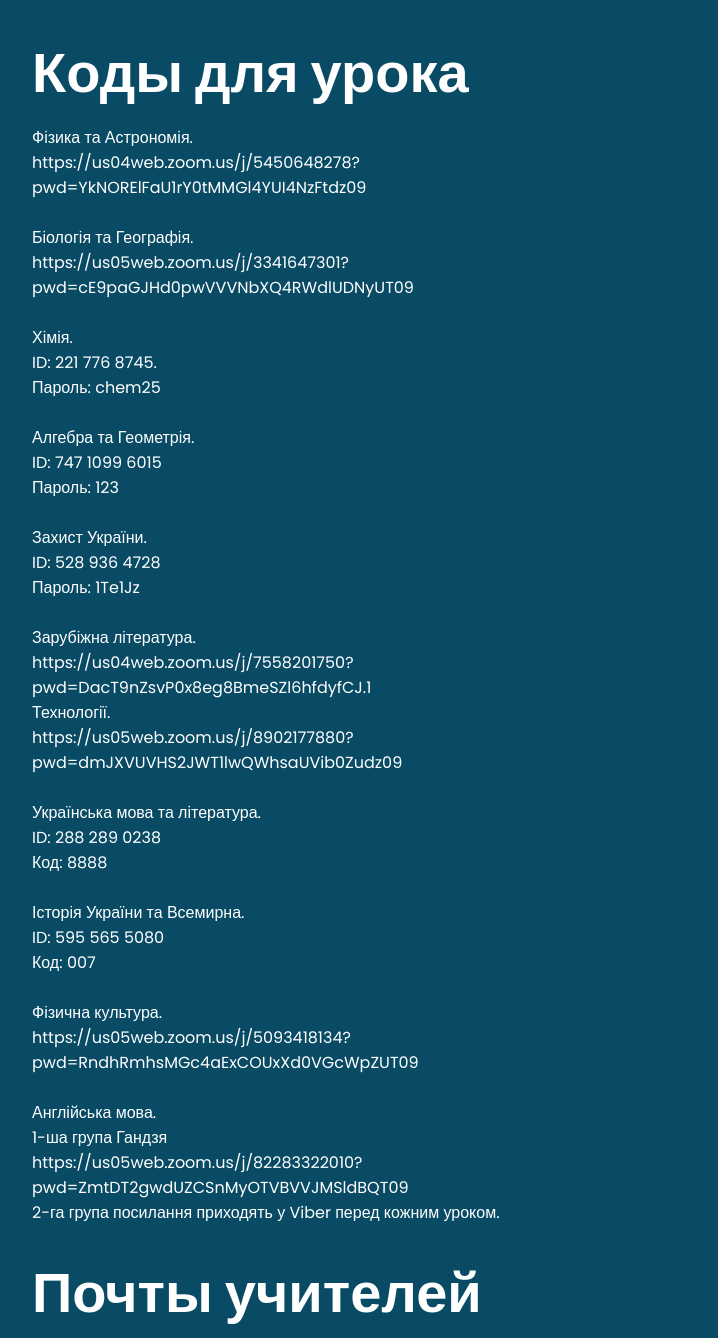
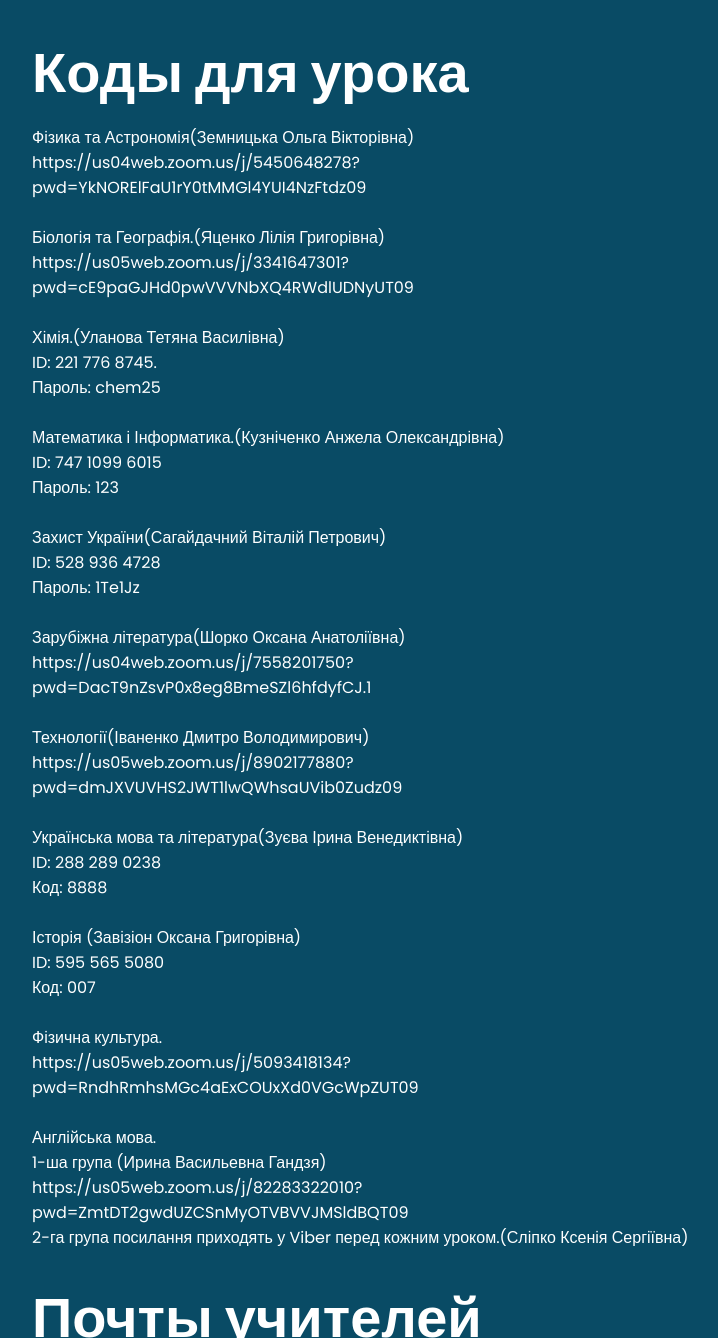
Before and after one commit to Kinders2006/11-a-class, a plain HTML site: page index.html in a window 1280 px wide. Shown: the part 1240-2578 px from the top of the page, without its empty margins (68-786 px from the left). Drawn offline with Linux system fonts and the light colour scheme; a web font is replaced by a local one.

Commit message:
Update index.html

```diff
--- a/index.html
+++ b/index.html
@@ -45,35 +45,35 @@
 <br><br>
     <h2>Коды для урока</h2>
 
-<p>Фізика та Астрономія.
+<p>Фізика та Астрономія(Земницька Ольга Вікторівна)
 <p>https://us04web.zoom.us/j/5450648278?<p>pwd=YkNORElFaU1rY0tMMGl4YUI4NzFtdz09
 <br><br>
-<p>Біологія та Географія.
+<p>Біологія та Географія.(Яценко Лілія Григорівна)
 <p>https://us05web.zoom.us/j/3341647301?<p>pwd=cE9paGJHd0pwVVVNbXQ4RWdlUDNyUT09
 <br><br>
-<p>Хімія.
+<p>Хімія.(Уланова Тетяна Василівна)
 <p>ID: 221 776 8745.
 <p>Пароль: chem25
 <br><br>
-<p>Алгебра та Геометрія.
+<p>Математика і Інформатика.(Кузніченко Анжела Олександрівна)
 <p>ID: 747 1099 6015
 <p>Пароль: 123
 <br><br>
-<p>Захист України.
+<p>Захист України(Сагайдачний Віталій Петрович)
 <p>ID: 528 936 4728
 <p>Пароль: 1Te1Jz
 <br><br>
-<p>Зарубіжна література.
+<p>Зарубіжна література(Шорко Оксана Анатоліївна)
 <p>https://us04web.zoom.us/j/7558201750?<p>pwd=DacT9nZsvP0x8eg8BmeSZl6hfdyfCJ.1
-
-<p>Технології.
+<br><br>
+<p>Технології(Іваненко Дмитро Володимирович)
 <p>https://us05web.zoom.us/j/8902177880?<p>pwd=dmJXVUVHS2JWT1lwQWhsaUVib0Zudz09
 <br><br>
-<p>Українська мова та література.
+<p>Українська мова та література(Зуєва Ірина Венедиктівна)
 <p>ID: 288 289 0238
 <p>Код: 8888
 <br><br>
-<p>Історія України та Всемирна.
+<p>Історія (Завізіон Оксана Григорівна)
 <p>ID: 595 565 5080
 <p>Код: 007
 <br><br>
@@ -81,9 +81,9 @@
 <p>https://us05web.zoom.us/j/5093418134?<p>pwd=RndhRmhsMGc4aExCOUxXd0VGcWpZUT09
 <br><br>
 <p>Англійська мова.
-<p>1-ша група Гандзя
+<p>1-ша група (Ирина Васильевна Гандзя)
 <p>https://us05web.zoom.us/j/82283322010?<p>pwd=ZmtDT2gwdUZCSnMyOTVBVVJMSldBQT09
-<p>2-га група посилання приходять у Viber перед кожним уроком.
+<p>2-га група посилання приходять у Viber перед кожним уроком.(Сліпко Ксенія Сергіївна)
 <br><br>
 <h2>Почты учителей</h2>
 <p>Укр: PETDF2510@gmail.com
@@ -104,9 +104,13 @@
     <br><br>
 <p>Физра: vgoliusov1971@gmail.com
     <br><br>
-<p>Англ(Гандзя): ryatenggandzya@gmail.com
+<p>Англ(Ирина Васильевна Гандзя): ryatenggandzya@gmail.com
     <br><br>
 <p>Физика: ryatfizzemntska@gmail.com
+    <br><br>
+<p>Classroom Фізика: https://classroom.google.com/c/NTYxMDk1Njc3NzA1?cjc=n5a6hcf
+    <br><br>
+<p>Classroom Астрономія: https://classroom.google.com/c/NTYxMTMwMTU1MDA3?cjc=sikcvv2
     <br><br>
     </div>
 
@@ -138,8 +142,4 @@
     </script>
 
 </body>
-<!-- partial -->
-  <script  src="./script.js"></script>
-
-</body>
 </html>
```
